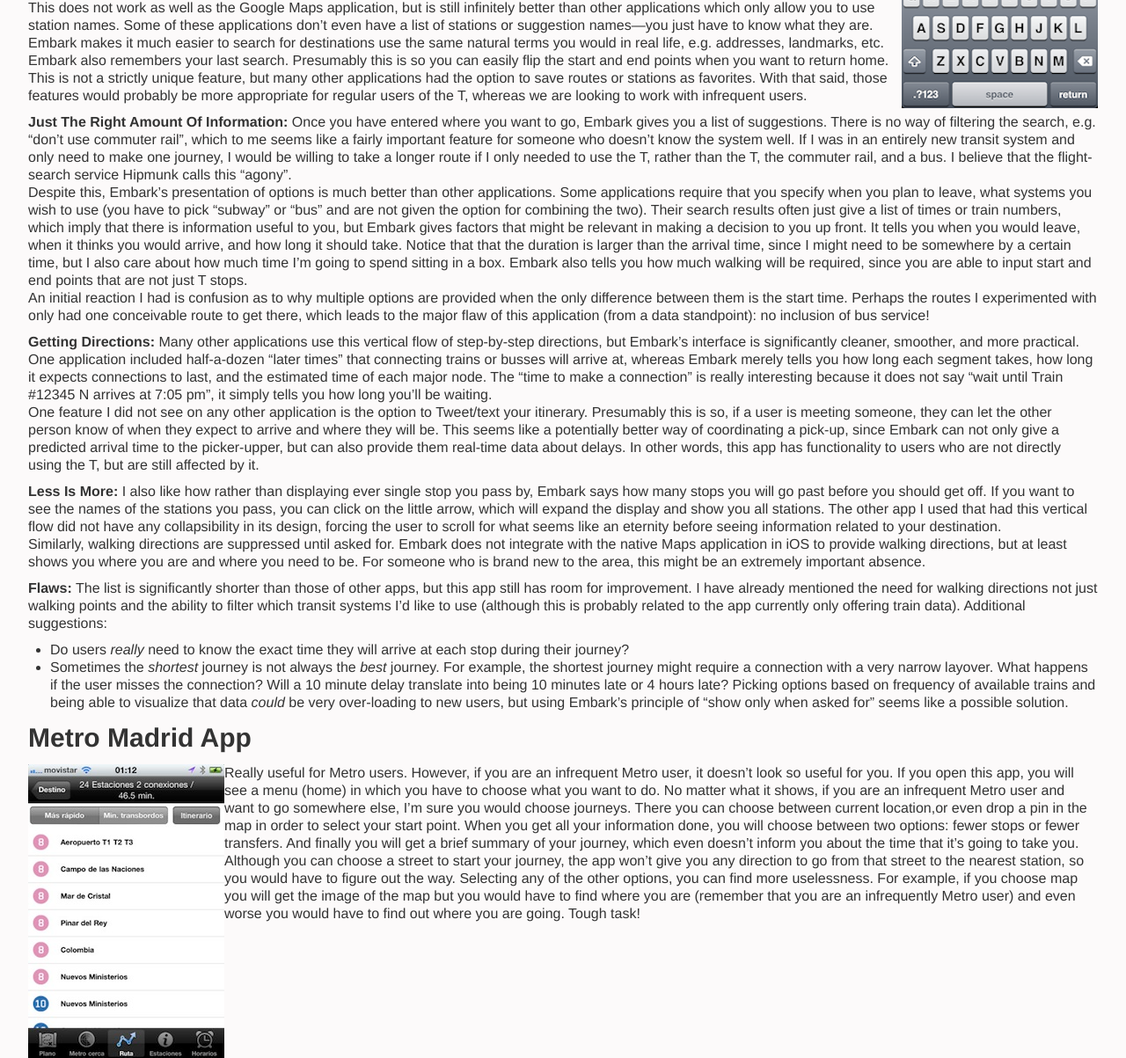
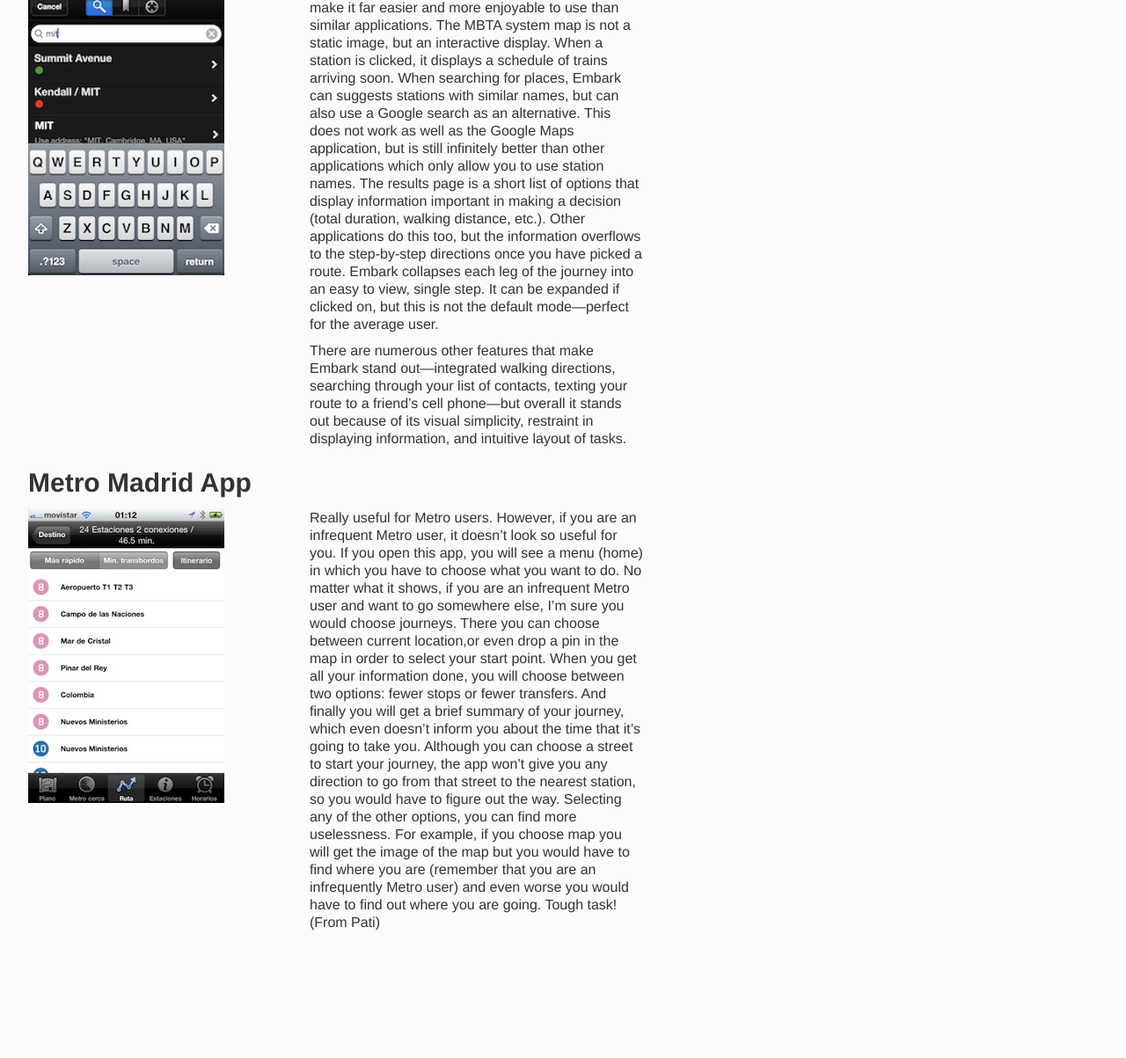
Before and after one commit to jceipek/Nietzsche, a plain HTML site: page inspirations.html in a window 1280 px wide. Shown: the part 573-1776 px from the top of the page at 88% size. After the commit the page ends 1664 px from the top, so only its background shows below. Drawn offline with nearby package versions, Linux system fonts and the light colour scheme.

Commit message:
cutting down on text

```diff
--- a/inspirations.html
+++ b/inspirations.html
@@ -17,7 +17,9 @@
     <body>
         <h1>Inspirations</h1>
         <h2><a name="t-times"></a>MBTA T Times</h2>
-            <p><img src="t-times-red-line.jpg" style="float:left;">Graphical representation of all the T stops on a particular subway line (except the green line)
+            <div class="row">
+	    <div class="span4"><img src="t-times-red-line.jpg"></div>
+            <div class="span5">Graphical representation of all the T stops on a particular subway line (except the green line)
                         showing where each train is at this moment and when it will (leave? arrive at? app is unclear,
                         although after some playing around and lots of hitting the “reload data” button, it seems that
                          the time listed is the time when the train leaves) the next station. Trains and their times are
@@ -26,32 +28,23 @@
                         make you, although it’s not implemented very well). Also took a while for me to realize I had to hit
                         the phone's menu button in order to have the option of switching to a different line. Doesn’t
                         automatically update times after a train has passed, which is a problem. Remembers which line you were
-                        last looking at, which is nice. (From Laurence)</p>
-	    <br style="clear:all;"/>
+                        last looking at, which is nice. (From Laurence)</div>
+	    </div>
 
         <h2><a name="embark"></a>Embark: BOS for iOS</h2>
-	    <p><img src="embark-screen-2.png" alt="embark 1" style="float:right;size:30%;"/></p>
-            <p><strong>Useful Interaction:</strong> After installing the application you are presented with this screen. Unlike all other applications I saw, Embark made their own version of the MBTA map that had interactive stations, i.e. you can click on a station and have the option of picking it as a destination, a start point for a new trip, or seeing which trains will be passing through soon. You can only view individual stations on a city map, not the entire system. Using a city map is how most apps present route information, and whilst I can see how it might sometimes be useful to see where stations are on a city map (for example: “let’s wander around Boston Common—how many T stations are near there?”), Embark’s search function would be sufficient for most situations.
-One of the neatest features is a small icon in the bottom left that automatically finds the nearest station to you. This search is extremely quick and shows you the station both on the system map and in the smaller city map.</p>
-	    <p><strong>Smarter Search:</strong> When searching, Embark can suggests stations with similar names, but can also use a Google search as an alternative. This does not work as well as the Google Maps application, but is still infinitely better than other applications which only allow you to use station names. Some of these applications don’t even have a list of stations or suggestion names—you just have to know what they are. Embark makes it much easier to search for destinations use the same natural terms you would in real life, e.g. addresses, landmarks, etc.<br/>
-Embark also remembers your last search. Presumably this is so you can easily flip the start and end points when you want to return home. This is not a strictly unique feature, but many other applications had the option to save routes or stations as favorites. With that said, those features would probably be more appropriate for regular users of the T, whereas we are looking to work with infrequent users.</p>
-	    <p><strong>Just The Right Amount Of Information:</strong> Once you have entered where you want to go, Embark gives you a list of suggestions. There is no way of filtering the search, e.g. “don’t use commuter rail”, which to me seems like a fairly important feature for someone who doesn’t know the system well. If I was in an entirely new transit system and only need to make one journey, I would be willing to take a longer route if I only needed to use the T, rather than the T, the commuter rail, and a bus. I believe that the flight-search service Hipmunk calls this “agony”.<br/>
-Despite this, Embark’s presentation of options is much better than other applications. Some applications require that you specify when you plan to leave, what systems you wish to use (you have to pick “subway” or “bus” and are not given the option for combining the two). Their search results often just give a list of times or train numbers, which imply that there is information useful to you, but Embark gives factors that might be relevant in making a decision to you up front. It tells you when you would leave, when it thinks you would arrive, and how long it should take. Notice that that the duration is larger than the arrival time, since I might need to be somewhere by a certain time, but I also care about how much time I’m going to spend sitting in a box. Embark also tells you how much walking will be required, since you are able to input start and end points that are not just T stops.<br/>
-An initial reaction I had is confusion as to why multiple options are provided when the only difference between them is the start time. Perhaps the routes I experimented with only had one conceivable route to get there, which leads to the major flaw of this application (from a data standpoint): no inclusion of bus service!</p>
-            <p><strong>Getting Directions:</strong> Many other applications use this vertical flow of step-by-step directions, but Embark’s interface is significantly cleaner, smoother, and more practical. One application included half-a-dozen “later times” that connecting trains or busses will arrive at, whereas Embark merely tells you how long each segment takes, how long it expects connections to last, and the estimated time of each major node. The “time to make a connection” is really interesting because it does not say “wait until Train #12345 N arrives at 7:05 pm”, it simply tells you how long you’ll be waiting.<br/>
-One feature I did not see on any other application is the option to Tweet/text your itinerary. Presumably this is so, if a user is meeting someone, they can let the other person know of when they expect to arrive and where they will be. This seems like a potentially better way of coordinating a pick-up, since Embark can not only give a predicted arrival time to the picker-upper, but can also provide them real-time data about delays. In other words, this app has functionality to users who are not directly using the T, but are still affected by it.</p>
-	    <p><strong>Less Is More:</strong> I also like how rather than displaying ever single stop you pass by, Embark says how many stops you will go past before you should get off. If you want to see the names of the stations you pass, you can click on the little arrow, which will expand the display and show you all stations. The other app I used that had this vertical flow did not have any collapsibility in its design, forcing the user to scroll for what seems like an eternity before seeing information related to your destination.<br/>
-Similarly, walking directions are suppressed until asked for. Embark does not integrate with the native Maps application in iOS to provide walking directions, but at least shows you where you are and where you need to be. For someone who is brand new to the area, this might be an extremely important absence.</p>
-	    <p><strong>Flaws:</strong> The list is significantly shorter than those of other apps, but this app still has room for improvement. I have already mentioned the need for walking directions not just walking points and the ability to filter which transit systems I’d like to use (although this is probably related to the app currently only offering train data). Additional suggestions:<br/>
-                <ul>
-		    <li>Do users <em>really</em> need to know the exact time they will arrive at each stop during their journey?</li>
-		    <li>Sometimes the <em>shortest</em> journey is not always the <em>best</em> journey. For example, the shortest journey might require a connection with a very narrow layover. What happens if the user misses the connection? Will a 10 minute delay translate into being 10 minutes late or 4 hours late? Picking options based on frequency of available trains and being able to visualize that data <em>could</em> be very over-loading to new users, but using Embark’s principle of “show only when asked for” seems like a possible solution.</li>
-		</ul>
-	    </p>
+	    <div class="row">
+	    <div class="span4"><img src="embark-screen-2.png" alt="embark 1"/></div>
+            <div class="span5"><p>Embark has a variety of features and interactions that make it far easier and more enjoyable to use than similar applications. The MBTA system map  is not a static image, but an interactive display. When a station is clicked, it displays a schedule of trains arriving soon. When searching for places, Embark can suggests stations with similar names, but can also use a Google search as an alternative. This does not work as well as the Google Maps application,  but is still infinitely better than other applications which only allow you to use station names. The results page is a short list of options that display information important in making a decision (total duration, walking distance, etc.). Other applications do this too, but the information overflows to the step-by-step directions once you have picked a route. Embark collapses each leg of the journey into an easy to view, single step. It can be expanded if clicked on, but this is not the default mode—perfect for the average user.</p>
+
+<p>There are numerous other features that make Embark stand out—integrated walking directions, searching through your list of contacts, texting your route to a friend’s cell phone—but overall it stands out because of its visual simplicity, restraint in displaying information, and intuitive layout of tasks.</p></div>
+
+	    </div>
+	    </div>
 
 	<h2><a name="madrid"></a>Metro Madrid App</h2>
-	    <p><img src="metro-madrid.jpg" alt="metro madrid app" style="float:left;"/></p>
-	    <p>Really useful for Metro users. However, if you are an infrequent Metro user, it doesn’t look so useful for you. If you open this app, you will see a menu (home) in which you have to choose what you want to do. No matter what it shows, if you are an infrequent Metro user and want to go somewhere else, I’m sure you would choose journeys. There you can choose between current location,or even drop a pin in the map in order to select your start point. When you get all your information done, you will choose between two options: fewer stops or fewer transfers. And finally you will get a brief summary of your journey, which even doesn’t inform you about the time that it’s going to take you. Although you can choose a street to start your journey, the app won’t give you any direction to go from that street to the nearest station, so you would have to figure out the way. Selecting any of the other options, you can find more uselessness. For example, if you choose map you will get the image of the map but you would have to find where you are (remember that you are an infrequently Metro user) and even worse you would have to find out where you are going. Tough task! </p>
+	    <div class="row">
+	    <div class="span4"><img src="metro-madrid.jpg" alt="metro madrid app"/></div>
+	    <div class="span5">Really useful for Metro users. However, if you are an infrequent Metro user, it doesn’t look so useful for you. If you open this app, you will see a menu (home) in which you have to choose what you want to do. No matter what it shows, if you are an infrequent Metro user and want to go somewhere else, I’m sure you would choose journeys. There you can choose between current location,or even drop a pin in the map in order to select your start point. When you get all your information done, you will choose between two options: fewer stops or fewer transfers. And finally you will get a brief summary of your journey, which even doesn’t inform you about the time that it’s going to take you. Although you can choose a street to start your journey, the app won’t give you any direction to go from that street to the nearest station, so you would have to figure out the way. Selecting any of the other options, you can find more uselessness. For example, if you choose map you will get the image of the map but you would have to find where you are (remember that you are an infrequently Metro user) and even worse you would have to find out where you are going. Tough task! (From Pati)</div>
 
     </body>
 </html>
--- a/main.css
+++ b/main.css
@@ -1,7 +1,7 @@
 body {
   background-color: rgb(252, 250, 250);
   margin: 2em;
-  font-size: 1em;
+  font-size: 16px;
 }
 
 #centerpiece {
```
Also changed, not shown: index.html (+4 -4 lines).
